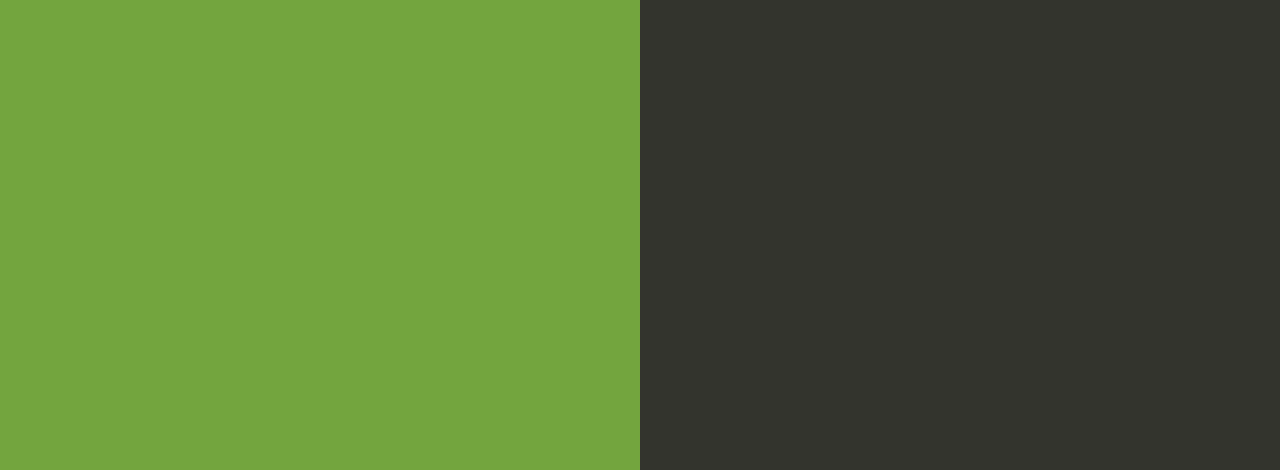
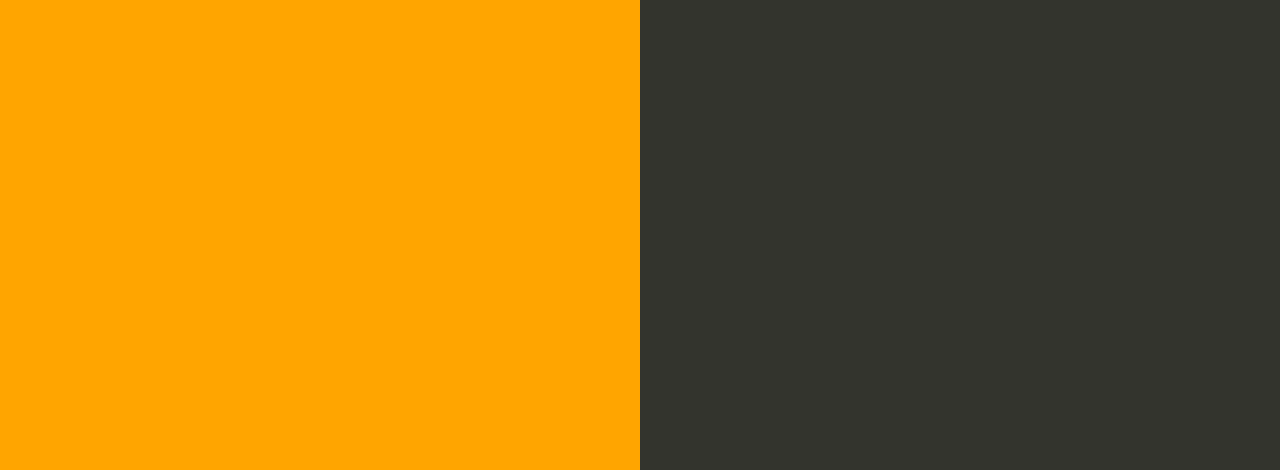
Before and after one commit to JoseNoIP/aws-node-sample, a website: page index.html in a window 1280 px wide. Shown: the part 330-800 px from the top of the page. Drawn offline with Linux system fonts and the light colour scheme.

Commit message:
orange background

```diff
--- a/index.html
+++ b/index.html
@@ -35,7 +35,7 @@
 
         text-align: right;
         padding-top: 11em;
-        background-color: #73A53E;
+        background-color: orange; /*#73A53E;*/
 
       }
       .textColumn p {
```
